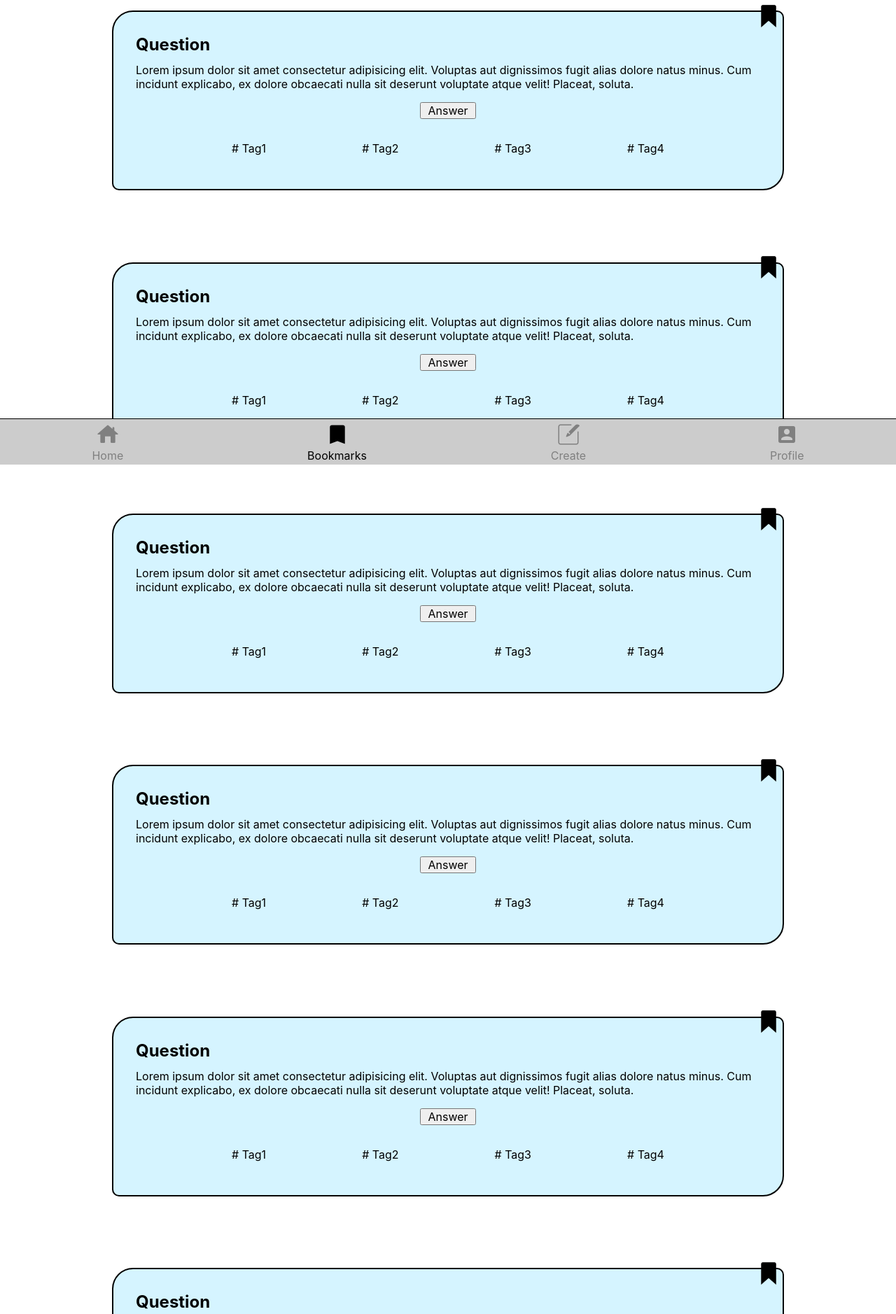
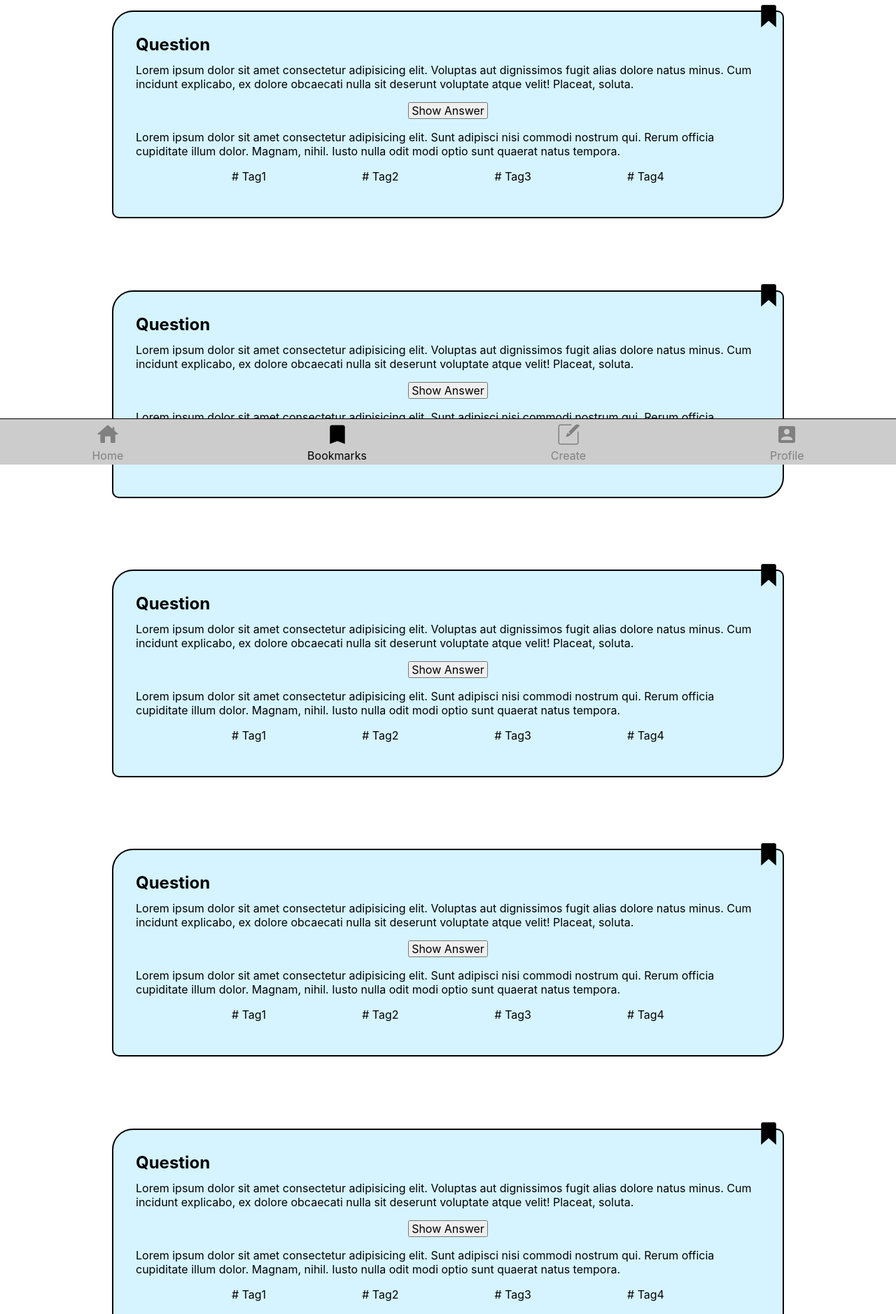
Before and after one commit to AlexF090/my-quiz-app, a website: page pages/bookmarks/booksmarks.html in a window 1280 px wide. Shown: the part 136-2014 px from the top of the page at 70% size. Drawn offline with Linux system fonts and the light colour scheme.

Commit message:
add growing 'Show Answer'  buttons

```diff
--- a/pages/bookmarks/booksmarks.html
+++ b/pages/bookmarks/booksmarks.html
@@ -28,7 +28,12 @@
           dolore obcaecati nulla sit deserunt voluptate atque velit! Placeat,
           soluta.
         </p>
-        <button class="answerButton">Answer</button>
+        <button class="answerButton">Show Answer</button>
+        <p class="card__answer">
+          Lorem ipsum dolor sit amet consectetur adipisicing elit. Sunt adipisci
+          nisi commodi nostrum qui. Rerum officia cupiditate illum dolor.
+          Magnam, nihil. Iusto nulla odit modi optio sunt quaerat natus tempora.
+        </p>
         <ul class="card__ul--Tags">
           <li># Tag1</li>
           <li># Tag2</li>
@@ -49,7 +54,12 @@
           dolore obcaecati nulla sit deserunt voluptate atque velit! Placeat,
           soluta.
         </p>
-        <button class="answerButton">Answer</button>
+        <button class="answerButton">Show Answer</button>
+        <p class="card__answer">
+          Lorem ipsum dolor sit amet consectetur adipisicing elit. Sunt adipisci
+          nisi commodi nostrum qui. Rerum officia cupiditate illum dolor.
+          Magnam, nihil. Iusto nulla odit modi optio sunt quaerat natus tempora.
+        </p>
         <ul class="card__ul--Tags">
           <li># Tag1</li>
           <li># Tag2</li>
@@ -70,7 +80,12 @@
           dolore obcaecati nulla sit deserunt voluptate atque velit! Placeat,
           soluta.
         </p>
-        <button class="answerButton">Answer</button>
+        <button class="answerButton">Show Answer</button>
+        <p class="card__answer">
+          Lorem ipsum dolor sit amet consectetur adipisicing elit. Sunt adipisci
+          nisi commodi nostrum qui. Rerum officia cupiditate illum dolor.
+          Magnam, nihil. Iusto nulla odit modi optio sunt quaerat natus tempora.
+        </p>
         <ul class="card__ul--Tags">
           <li># Tag1</li>
           <li># Tag2</li>
@@ -91,7 +106,12 @@
           dolore obcaecati nulla sit deserunt voluptate atque velit! Placeat,
           soluta.
         </p>
-        <button class="answerButton">Answer</button>
+        <button class="answerButton">Show Answer</button>
+        <p class="card__answer">
+          Lorem ipsum dolor sit amet consectetur adipisicing elit. Sunt adipisci
+          nisi commodi nostrum qui. Rerum officia cupiditate illum dolor.
+          Magnam, nihil. Iusto nulla odit modi optio sunt quaerat natus tempora.
+        </p>
         <ul class="card__ul--Tags">
           <li># Tag1</li>
           <li># Tag2</li>
@@ -112,7 +132,12 @@
           dolore obcaecati nulla sit deserunt voluptate atque velit! Placeat,
           soluta.
         </p>
-        <button class="answerButton">Answer</button>
+        <button class="answerButton">Show Answer</button>
+        <p class="card__answer">
+          Lorem ipsum dolor sit amet consectetur adipisicing elit. Sunt adipisci
+          nisi commodi nostrum qui. Rerum officia cupiditate illum dolor.
+          Magnam, nihil. Iusto nulla odit modi optio sunt quaerat natus tempora.
+        </p>
         <ul class="card__ul--Tags">
           <li># Tag1</li>
           <li># Tag2</li>
@@ -133,7 +158,12 @@
           dolore obcaecati nulla sit deserunt voluptate atque velit! Placeat,
           soluta.
         </p>
-        <button class="answerButton">Answer</button>
+        <button class="answerButton">Show Answer</button>
+        <p class="card__answer">
+          Lorem ipsum dolor sit amet consectetur adipisicing elit. Sunt adipisci
+          nisi commodi nostrum qui. Rerum officia cupiditate illum dolor.
+          Magnam, nihil. Iusto nulla odit modi optio sunt quaerat natus tempora.
+        </p>
         <ul class="card__ul--Tags">
           <li># Tag1</li>
           <li># Tag2</li>
--- a/styles.css
+++ b/styles.css
@@ -48,7 +48,7 @@ h1 {
   flex-direction: column;
   align-items: center;
 }
-
+/*
 .answerButton {
   font-size: 1rem;
   height: 1.5rem;
@@ -57,3 +57,14 @@ h1 {
   margin-bottom: 1rem;
   align-self: center;
 }
+*/
+.answerButton {
+
+  font-size: 1rem;
+  height: 1.5rem;
+  min-width: 5rem;
+  padding: 0 max(0.2rem);
+  margin-top: 1rem;
+  margin-bottom: 1rem;
+  align-self: center;
+}
```
Also changed, not shown: index.html (+19 -4 lines).
